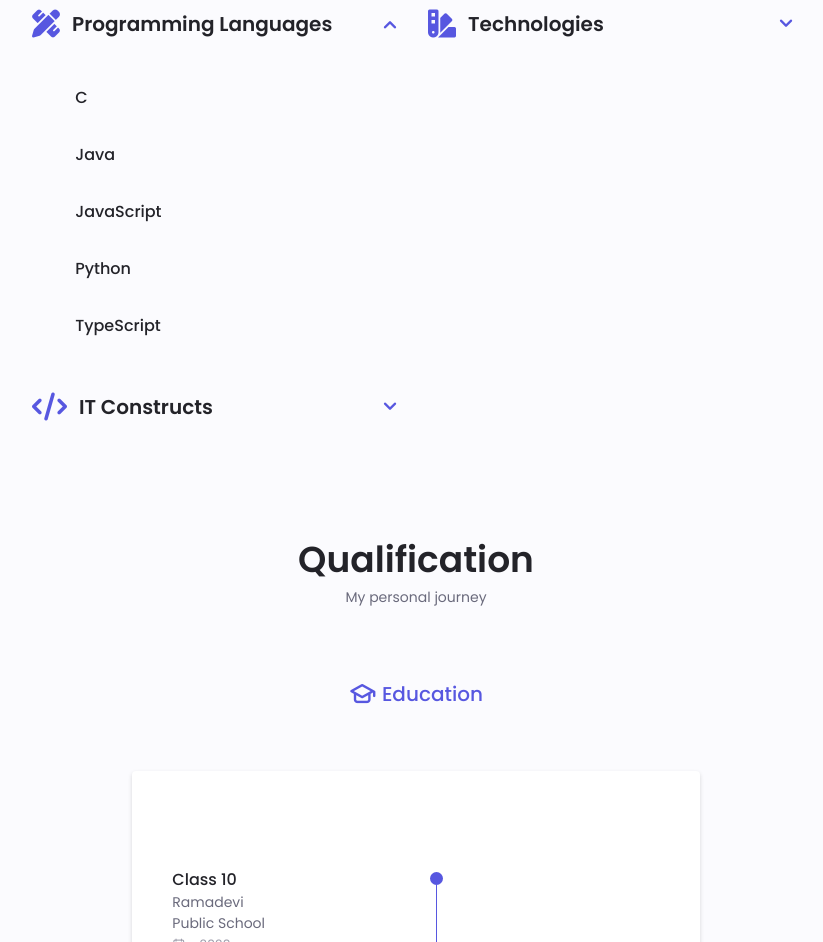
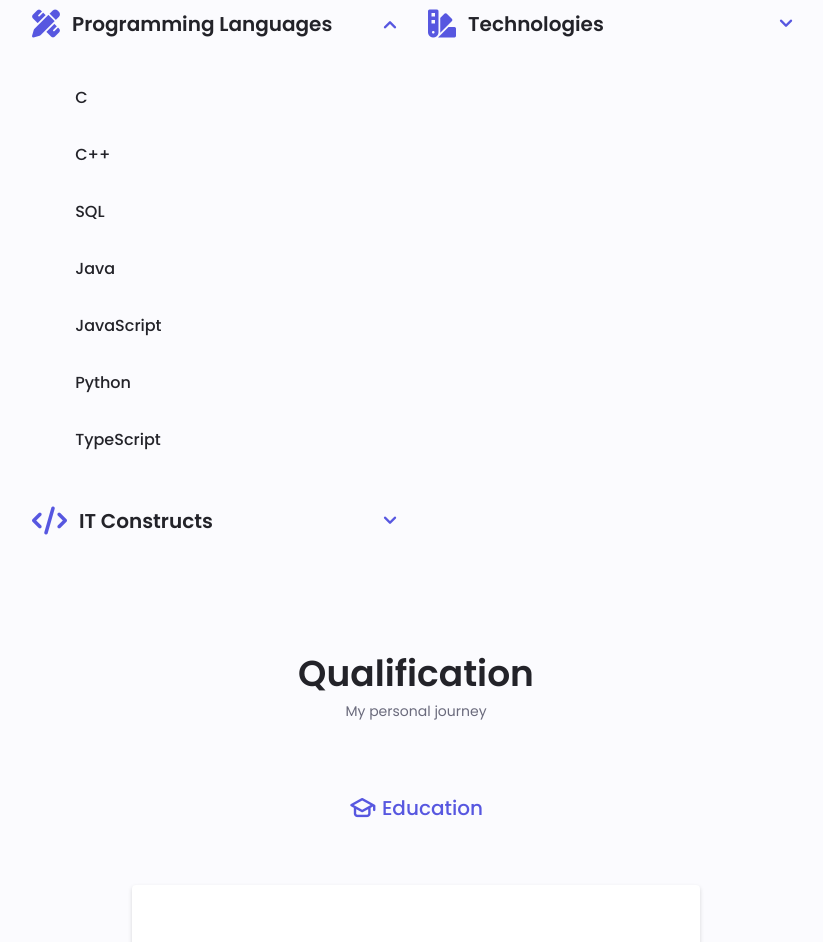
Before and after one commit to indraKP77/project-portfolio, a plain HTML site: page index.html in a window 1280 px wide. Shown: the part 1744-2686 px from the top of the page, without its empty margins (224-1047 px from the left). Drawn offline with nearby package versions, Linux system fonts and the light colour scheme.

Commit message:
added skill

```diff
--- a/index.html
+++ b/index.html
@@ -211,6 +211,20 @@
                 <div class="skills__data">
                   <div class="skills__titles">
                     <h3 class="skills__name">C</h3>
+                  </div>
+
+                </div>
+
+                <div class="skills__data">
+                  <div class="skills__titles">
+                    <h3 class="skills__name">C++</h3>
+                  </div>
+
+                </div>
+
+                <div class="skills__data">
+                  <div class="skills__titles">
+                    <h3 class="skills__name">SQL</h3>
                   </div>
 
                 </div>
```
